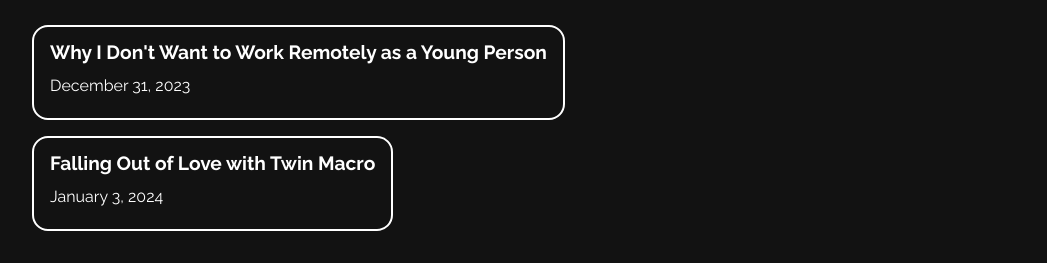
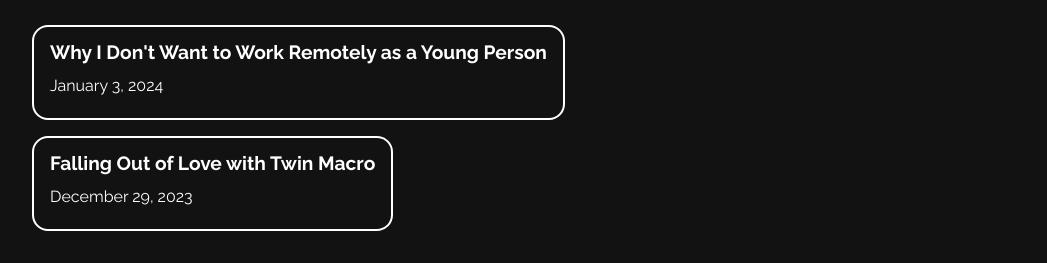
Before and after one commit to agrattan0820/portfolio-site, a Next.js app: page / in a window 1280 px wide. Shown: the part 668-931 px from the top of the page, without its empty margins (128-1175 px from the left). Built offline with nearby package versions, Linux system fonts and the light colour scheme.

Commit message:
fix: correct dates for posts

```diff
--- a/app/page.tsx
+++ b/app/page.tsx
@@ -15,12 +15,12 @@ const blogPosts: { title: string; slug: string; date: string }[] = [
   {
     title: "Why I Don't Want to Work Remotely as a Young Person",
     slug: "no-remote-while-young",
-    date: "December 31, 2023",
+    date: " January 3, 2024",
   },
   {
     title: "Falling Out of Love with Twin Macro",
     slug: "falling-out-of-love-with-twin-macro",
-    date: "January 3, 2024",
+    date: "December 29, 2023",
   },
 ];
 
```
